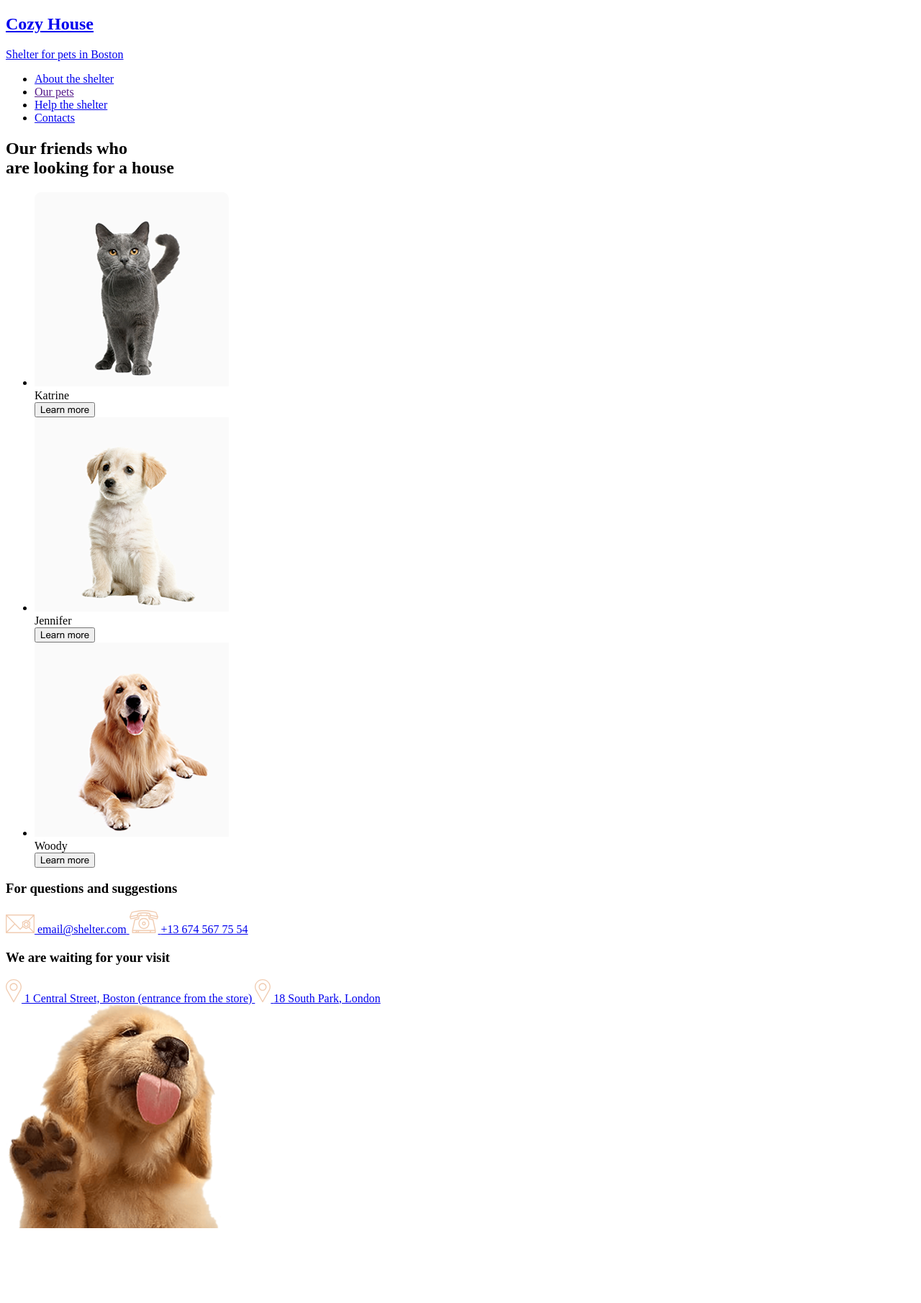
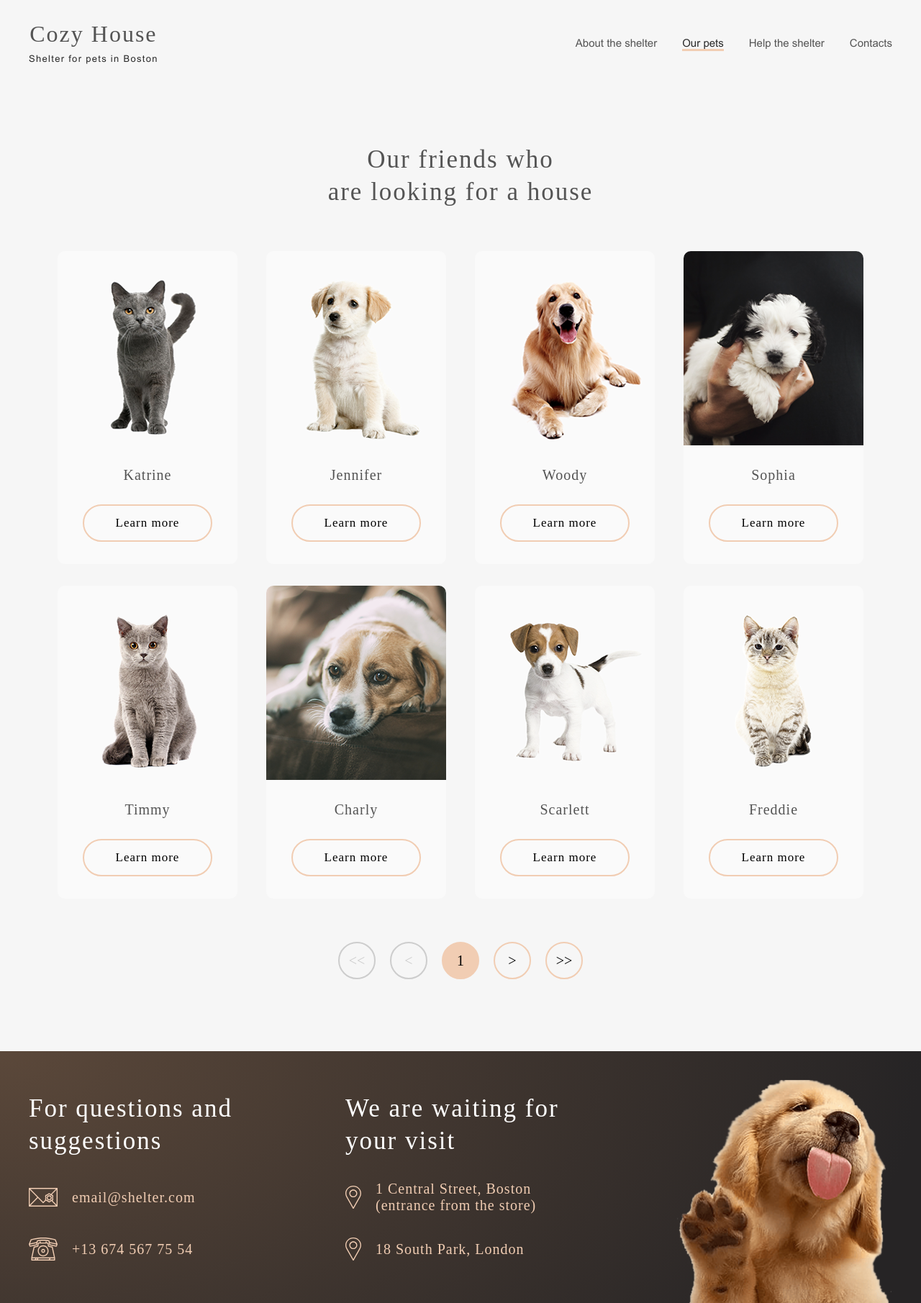
Before and after one commit to IlyaKhokhanov/rs-school, a plain HTML site: page shelter/pages/pets/index.html in a window 1280 px wide. Shown: the whole page at 72% size. Before the commit the page ends 1719 px from the top, so only its background shows below. Drawn offline with Linux system fonts and the light colour scheme; a web font is replaced by a local one.

Commit message:
feat: ended pets page (Thu, Mar 23, 2023 00:13:03 AM)

```diff
--- a/shelter/pages/pets/index.html
+++ b/shelter/pages/pets/index.html
@@ -80,8 +80,58 @@
                   <div class="our-friends__item-name">Woody</div>
                   <button class="our-friends__item-btn">Learn more</button>
                 </li>
+                <li class="our-friends__item">
+                  <img
+                    class="our-friends__item-img"
+                    src="./../../assets/images/pets/sophia.png"
+                    alt="dog" />
+                  <div class="our-friends__item-name">Sophia</div>
+                  <button class="our-friends__item-btn">Learn more</button>
+                </li>
+                <li class="our-friends__item">
+                  <img
+                    class="our-friends__item-img"
+                    src="./../../assets/images/pets/timmy.png"
+                    alt="dog" />
+                  <div class="our-friends__item-name">Timmy</div>
+                  <button class="our-friends__item-btn">Learn more</button>
+                </li>
+                <li class="our-friends__item">
+                  <img
+                    class="our-friends__item-img"
+                    src="./../../assets/images/pets/charly.png"
+                    alt="dog" />
+                  <div class="our-friends__item-name">Charly</div>
+                  <button class="our-friends__item-btn">Learn more</button>
+                </li>
+                <li class="our-friends__item">
+                  <img
+                    class="our-friends__item-img"
+                    src="./../../assets/images/pets/scarlett.png"
+                    alt="dog" />
+                  <div class="our-friends__item-name">Scarlett</div>
+                  <button class="our-friends__item-btn">Learn more</button>
+                </li>
+                <li class="our-friends__item">
+                  <img
+                    class="our-friends__item-img"
+                    src="./../../assets/images/pets/freddie.png"
+                    alt="dog" />
+                  <div class="our-friends__item-name">Freddie</div>
+                  <button class="our-friends__item-btn">Learn more</button>
+                </li>
               </ul>
-              <div class="our-friends__pagination"></div>
+              <div class="our-friends__pagination">
+                <button class="our-friends__pagination-btn" href="" disabled>
+                  <<
+                </button>
+                <button class="our-friends__pagination-btn" href="" disabled>
+                  <
+                </button>
+                <div class="our-friends__pagination-number" href="">1</div>
+                <button class="our-friends__pagination-btn" href="">></button>
+                <button class="our-friends__pagination-btn" href="">>></button>
+              </div>
             </div>
           </div>
         </section>
--- /dev/null
+++ b/shelter/pages/pets/style.scss
@@ -0,0 +1,284 @@
+// sass --watch shelter/pages/pets/style.scss:shelter/pages/pets/style.css
+$white-color: #fff;
+$ligth-grey-color: #f6f6f6;
+$main-beige-color: #f1cdb3;
+$header-size: 35px;
+$main-font-family: "Georgia";
+$main-letter-spacing: 2px;
+$extra-letter-spacing: 1px;
+$hovered-button: #fddcc4;
+
+* {
+  margin: 0;
+  padding: 0;
+  box-sizing: border-box;
+}
+
+ul {
+  list-style: none;
+}
+
+a {
+  text-decoration: none;
+  color: inherit;
+}
+
+html {
+  scroll-behavior: smooth;
+}
+
+html,
+body {
+  height: 100%;
+}
+
+body {
+  font-family: $main-font-family;
+  font-weight: 400;
+}
+
+.wrapper {
+  min-height: 100%;
+  display: flex;
+  flex-direction: column;
+}
+
+.container {
+  max-width: 1280px;
+  margin: 0 auto;
+}
+
+.header__inner {
+  display: flex;
+  justify-content: space-between;
+  align-items: center;
+  padding: 30px 40px;
+  background: $ligth-grey-color;
+}
+
+.logo {
+  display: flex;
+  flex-direction: column;
+  align-items: center;
+
+  &__title {
+    padding-bottom: 10px;
+    font-size: 32px;
+    line-height: 34px;
+    font-weight: 400;
+    letter-spacing: $main-letter-spacing;
+    color: #545454;
+  }
+
+  &__subtitle {
+    font-family: "Arial";
+    font-size: 13px;
+    font-weight: 400;
+    letter-spacing: 1.3px;
+    color: #292929;
+  }
+}
+
+.menu__list {
+  display: flex;
+  gap: 35px;
+
+  &-link {
+    padding-bottom: 0;
+    font-family: "Arial";
+    font-weight: 400;
+    font-size: 15px;
+    color: #545454;
+    transition: color 0.3s ease-in;
+
+    &:hover {
+      color: #292929;
+    }
+
+    &--active {
+      color: #292929;
+      border-bottom: 3px solid $main-beige-color;
+    }
+  }
+}
+
+.main {
+  flex-grow: 1;
+}
+
+.our-friends {
+  &__inner {
+    padding: 80px 40px 100px 40px;
+    background: #f6f6f6;
+  }
+
+  &__title {
+    padding-bottom: 60px;
+    font-size: 35px;
+    font-weight: 400;
+    line-height: 45px;
+    text-align: center;
+    color: #545454;
+    letter-spacing: $main-letter-spacing;
+  }
+
+  &__list {
+    display: grid;
+    grid-template-columns: repeat(auto-fill, 250px);
+    justify-content: center;
+    gap: 30px 40px;
+    max-height: 1365px;
+    overflow: hidden;
+  }
+
+  &__item {
+    display: flex;
+    flex-direction: column;
+    align-items: center;
+    gap: 30px 40px;
+    border-radius: 10px;
+    background: #fafafa;
+    overflow: hidden;
+    cursor: pointer;
+
+    &:hover .our-friends__item-btn {
+      background: $hovered-button;
+      border-color: $hovered-button;
+    }
+
+    &-img {
+      height: 270px;
+      object-fit: cover;
+      object-position: 50% 50%;
+    }
+
+    &-name {
+      font-size: 20px;
+      line-height: 22px;
+      color: #545454;
+      letter-spacing: $extra-letter-spacing;
+    }
+
+    &-btn {
+      margin-bottom: 31px;
+      padding: 13px 44px;
+      font-family: "Georgia";
+      font-size: 17px;
+      line-height: 22px;
+      letter-spacing: $extra-letter-spacing;
+      background: none;
+      border: 2px solid $main-beige-color;
+      border-radius: 100px;
+      cursor: pointer;
+      transition: background 0.3s ease-in, border-color 0.3s ease-in;
+    }
+  }
+
+  &__pagination {
+    margin-top: 60px;
+    display: flex;
+    justify-content: center;
+    align-items: center;
+    gap: 20px;
+
+    &-btn {
+      display: flex;
+      align-items: center;
+      justify-content: center;
+      padding: 15px;
+      width: 52px;
+      height: 52px;
+      font-family: $main-font-family;
+      font-weight: 400;
+      font-size: 20px;
+      background: transparent;
+      border: 2px solid $main-beige-color;
+      border-radius: 50%;
+      cursor: pointer;
+      transition: background 0.3s ease-in, border-color 0.3s ease-in;
+
+      &:hover {
+        background: $hovered-button;
+        border-color: $hovered-button;
+      }
+
+      &:disabled {
+        color: #cdcdcd;
+        border-color: #cdcdcd;
+        background-color: transparent;
+      }
+    }
+
+    &-number {
+      display: flex;
+      align-items: center;
+      justify-content: center;
+      padding: 15px;
+      width: 52px;
+      height: 52px;
+      font-family: $main-font-family;
+      font-weight: 400;
+      font-size: 20px;
+      background: $main-beige-color;
+      border: 2px solid $main-beige-color;
+      border-radius: 50%;
+      cursor: pointer;
+      transition: background 0.3s ease-in, border-color 0.3s ease-in;
+
+      &:hover {
+        background: $hovered-button;
+        border-color: $hovered-button;
+      }
+    }
+  }
+}
+
+.contacts {
+  background: radial-gradient(100% 215.42% at 0% 0%, #5b483a 0%, #262425 100%);
+
+  &__questions {
+    display: flex;
+    justify-content: space-between;
+    padding: 40px 40px 0 40px;
+
+    &-column-first {
+      padding-top: 17px;
+      display: flex;
+      flex-direction: column;
+      gap: 43px;
+      max-width: 300px;
+    }
+
+    &-column-second {
+      margin-right: 20px;
+      padding-top: 17px;
+      display: flex;
+      flex-direction: column;
+      gap: 33px;
+      max-width: 300px;
+    }
+
+    &-title {
+      font-size: 35px;
+      line-height: 45px;
+      font-weight: 400;
+      color: $white-color;
+      letter-spacing: $main-letter-spacing;
+    }
+
+    &-link {
+      display: flex;
+      align-items: center;
+      gap: 20px;
+      font-size: 20px;
+      color: $main-beige-color;
+      letter-spacing: $extra-letter-spacing;
+      cursor: pointer;
+      transition: color 0.3s ease-in;
+
+      &:hover {
+        color: #fce8d9;
+      }
+    }
+  }
+}
```
Also changed, not shown: shelter/pages/pets/script.js (+61 -0 lines), shelter/pages/pets/style.css, 1 other file.
